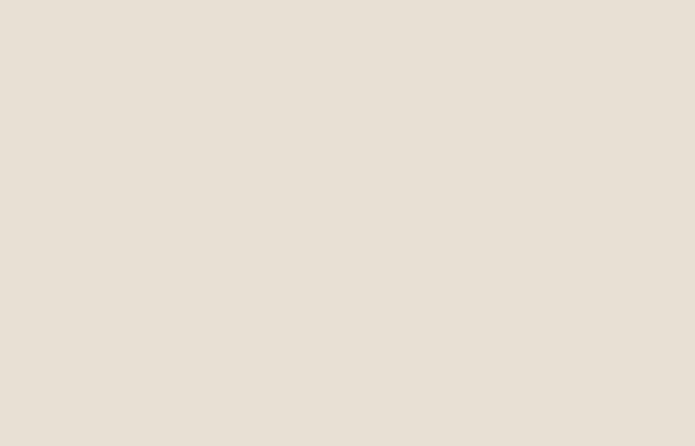
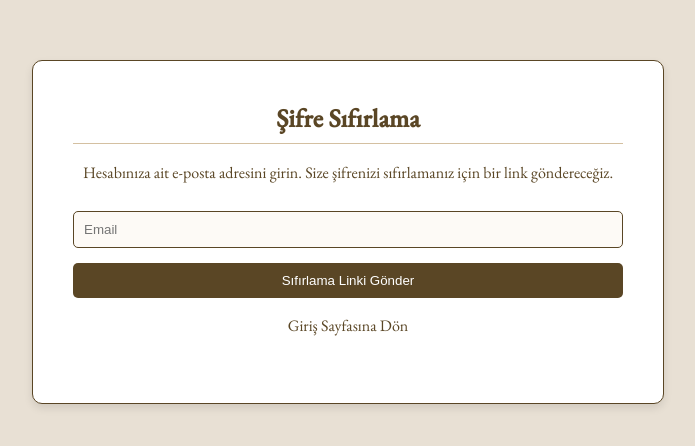
Before and after one commit to basaranmelik/anakronik, a React (Vite) app: page /forgot-password in a window 1280 px wide. Before the commit this address had no page. Shown: the part 168-614 px from the top of the page, without its empty margins (292-987 px from the left). Built offline with nearby package versions, Linux system fonts and the light colour scheme.

Commit message:
Add forgot password feature

```diff
--- a/src/pages/AuthPage.css
+++ b/src/pages/AuthPage.css
@@ -85,3 +85,19 @@
 .auth-card .auth-link:hover {
   text-decoration: underline;
 }
+
+.forgot-password-link {
+  text-align: center;
+  margin-top: 1rem;
+}
+
+.forgot-password-link a {
+  color: #617891;
+  /* SLATE GRAY */
+  font-size: 0.9rem;
+  text-decoration: none;
+}
+
+.forgot-password-link a:hover {
+  text-decoration: underline;
+}
--- /dev/null
+++ b/src/pages/ForgotPasswordPage.jsx
@@ -0,0 +1,46 @@
+// src/pages/ForgotPasswordPage.jsx
+import React, { useState } from 'react';
+import { Link } from 'react-router-dom';
+import apiClient from '../api/axiosConfig';
+import './AuthPage.css';
+
+function ForgotPasswordPage() {
+    const [email, setEmail] = useState('');
+    const [message, setMessage] = useState('');
+    const [error, setError] = useState('');
+
+    const handleSubmit = async (e) => {
+        e.preventDefault();
+        setMessage('');
+        setError('');
+        try {
+            const response = await apiClient.post('/auth/forgot-password', { email });
+            setMessage(response.data);
+        } catch (err) {
+            setError('Bir hata oluştu. Lütfen tekrar deneyin.');
+        }
+    };
+
+    return (
+        <div className="auth-container">
+            <div className="auth-card">
+                <h2>Şifre Sıfırlama</h2>
+                <p>Hesabınıza ait e-posta adresini girin. Size şifrenizi sıfırlamanız için bir link göndereceğiz.</p>
+
+                {!message ? (
+                    <form onSubmit={handleSubmit} className="auth-form">
+                        <input type="email" value={email} onChange={(e) => setEmail(e.target.value)} placeholder="Email" required />
+                        <button type="submit">Sıfırlama Linki Gönder</button>
+                    </form>
+                ) : (
+                    <p className="success-message">{message}</p>
+                )}
+
+                {error && <p className="error">{error}</p>}
+                <p><Link to="/login" className="auth-link">Giriş Sayfasına Dön</Link></p>
+            </div>
+        </div>
+    );
+}
+
+export default ForgotPasswordPage;
--- a/src/pages/LoginPage.jsx
+++ b/src/pages/LoginPage.jsx
@@ -34,6 +34,9 @@ function LoginPage() {
           <button type="submit">Giriş Yap</button>
         </form>
         {error && <p className="error">{error}</p>}
+        <p className="forgot-password-link">
+          <Link to="/forgot-password">Şifremi Unuttum</Link>
+        </p>
         <p>Hesabın yok mu? <Link to="/register" className="auth-link">Hemen Kayıt Ol</Link></p>
       </div>
     </div>
--- /dev/null
+++ b/src/pages/ResetPasswordPage.jsx
@@ -0,0 +1,64 @@
+// src/pages/ResetPasswordPage.jsx
+import React, { useState, useEffect } from 'react';
+import { useNavigate, useSearchParams, Link } from 'react-router-dom';
+import apiClient from '../api/axiosConfig';
+import './AuthPage.css';
+
+function ResetPasswordPage() {
+    const [password, setPassword] = useState('');
+    const [confirmPassword, setConfirmPassword] = useState('');
+    const [message, setMessage] = useState('');
+    const [error, setError] = useState('');
+    const [searchParams] = useSearchParams();
+    const [token, setToken] = useState(null);
+    const navigate = useNavigate();
+
+    useEffect(() => {
+        const tokenFromUrl = searchParams.get('token');
+        if (tokenFromUrl) {
+            setToken(tokenFromUrl);
+        } else {
+            setError("Geçersiz veya eksik şifre sıfırlama linki.");
+        }
+    }, [searchParams]);
+
+    const handleSubmit = async (e) => {
+        e.preventDefault();
+        if (password !== confirmPassword) {
+            setError('Şifreler eşleşmiyor.');
+            return;
+        }
+        setError('');
+        setMessage('');
+
+        try {
+            const response = await apiClient.post('/auth/reset-password', { token, newPassword: password });
+            setMessage(response.data + " Giriş sayfasına yönlendiriliyorsunuz...");
+            setTimeout(() => navigate('/login'), 3000); // 3 saniye sonra login'e yönlendir
+        } catch (err) {
+            setError('Şifre sıfırlanırken bir hata oluştu. Linkin süresi dolmuş olabilir.');
+        }
+    };
+
+    return (
+        <div className="auth-container">
+            <div className="auth-card">
+                <h2>Yeni Şifre Belirle</h2>
+
+                {token && !message && (
+                    <form onSubmit={handleSubmit} className="auth-form">
+                        <input type="password" value={password} onChange={(e) => setPassword(e.target.value)} placeholder="Yeni Şifre" required />
+                        <input type="password" value={confirmPassword} onChange={(e) => setConfirmPassword(e.target.value)} placeholder="Yeni Şifre (Tekrar)" required />
+                        <button type="submit">Şifreyi Güncelle</button>
+                    </form>
+                )}
+
+                {message && <p className="success-message">{message}</p>}
+                {error && <p className="error">{error}</p>}
+                {message && <p><Link to="/login" className="auth-link">Şimdi Giriş Yap</Link></p>}
+            </div>
+        </div>
+    );
+}
+
+export default ResetPasswordPage;
--- a/src/routes/AppRoutes.jsx
+++ b/src/routes/AppRoutes.jsx
@@ -7,6 +7,8 @@ import MapPage from '../pages/MapPage';
 import CreateFigurePage from '../pages/CreateFigurePage';
 import ChatPage from '../pages/ChatPage';
 import ProtectedRoute from '../components/ProtectedRoute';
+import ForgotPasswordPage from '../pages/ForgotPasswordPage';
+import ResetPasswordPage from '../pages/ResetPasswordPage';
 
 const AppRoutes = () => {
   return (
@@ -17,6 +19,8 @@ const AppRoutes = () => {
       <Route path="/map" element={<ProtectedRoute><MapPage /></ProtectedRoute>} />
       <Route path="/create-figure" element={<ProtectedRoute><CreateFigurePage /></ProtectedRoute>} />
       <Route path="/chat/:figureId" element={<ProtectedRoute><ChatPage /></ProtectedRoute>} />
+      <Route path="/forgot-password" element={<ForgotPasswordPage />} />
+      <Route path="/reset-password" element={<ResetPasswordPage />} />
     </Routes>
   );
 };
```
Lines whose indentation alone changed are shown as unchanged.
